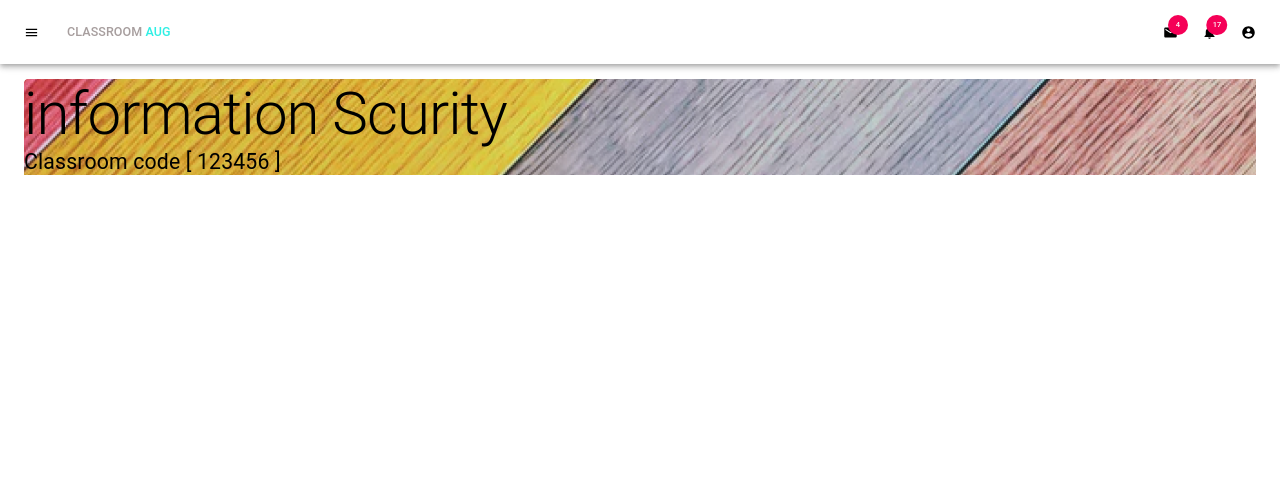
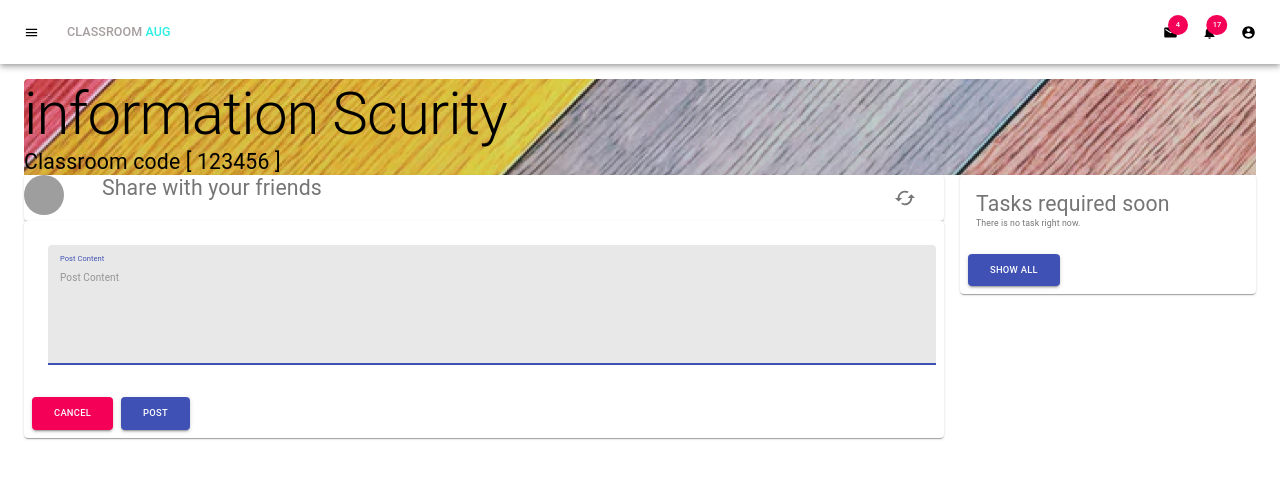
Before and after one commit to ElassouliDev/graduate-project-react, a React (Create React App) app: page /test in a window 1280 px wide. Shown: the top 478 px of the page. Built offline with nearby package versions, Linux system fonts and the light colour scheme; no server answers; grey boxes are pictures that could not be loaded.

Commit message:
add commit form and layout to classroom

```diff
--- a/src/app/pages/courses-dashboard-page/participation/participation.js
+++ b/src/app/pages/courses-dashboard-page/participation/participation.js
@@ -3,77 +3,46 @@ import { useParams } from "react-router-dom";
 import React, { useEffect, useState } from "react";
 import getConfig from "../../../config";
 import axios from "axios";
-import Container from "@material-ui/core/Container";
 import Grid from "@material-ui/core/Grid";
-import ClassCard from "../../../../shared/components/class-card";
-import { CardMedia } from '@material-ui/core';
-import { Card } from "@material-ui/core";
+import CardTask from "../../../../shared/components/task-card";
+import CreateParticipationCard from "../../../../shared/components/Participation/CreateParticipationCard";
+import CustomClassroomLayout from "../../../../shared/components/custom-classroom-layout";
+
 
 const useStyles = makeStyles(theme => ({
   root: {
-        flexGrow: 1,
-    },
+    flexGrow: 1
+  }
 }));
 export default function BlogPost() {
   let { slug } = useParams();
   const [data, setData] = useState({ post: {} });
   const classes = useStyles();
-const styles = {
-  card: {
-    margin: "120px auto 50px",
-    maxWidth: 345,
-    overflow: "visible"
-  },
-  media: {
-    margin: "-70px auto 0",
-    width: "80%",
-    height: 140,
-    borderRadius: "4px",
-    boxShadow: "0 10px 20px rgba(0, 0, 0, 0.19), 0 6px 6px rgba(0, 0, 0, 0.23)",
-    position: "relative",
-    zIndex: 1000
-  }
-};
-    useEffect(
-        () => {
+
+  useEffect(() => {
     async function fetchData() {
       // You can await here
-                console.log(getConfig().apiUrl, 'sdsdsdsd')
-                const result = await axios(
-                    `${getConfig().apiUrl}/post/${slug}`
-                );
+      console.log(getConfig().apiUrl, "sdsdsdsd");
+      const result = await axios(`${getConfig().apiUrl}/post/${slug}`);
       setData(result.data);
     }
     fetchData();
   });
+
   return (
     <div>
+      <CustomClassroomLayout>
+        <Grid container className={[classes.root, "pt-12"]} spacing={2}>
+          <Grid item xs={12} sm={8} md={9}>
+            <CreateParticipationCard />
 
+          </Grid>
 
-            <Container style={{ paddingTop: '7.5rem'}}>
-
-                <Card>
-                <CardMedia
-                   className={classes.media}
-                    image="/static/images/cards/paella.jpg"
-                    title="Paella dish"
-                    />
-                </Card>
-                 <Grid container className={classes.root} spacing={2}>
-                    <Grid item xs={6} sm={3}>
-                        <ClassCard />
-                    </Grid>
-                    <Grid item xs={6} sm={3}>
-                        <ClassCard />
-                    </Grid>
-                    <Grid item xs={6} sm={3}>
-                        <ClassCard />
-                    </Grid>
-                    <Grid item xs={6} sm={3}>
-                        <ClassCard />
+          <Grid item xs={12} sm={4} md={3}>
+            <CardTask link={"#data"} />
           </Grid>
         </Grid>
-            </Container>
+      </CustomClassroomLayout>
     </div>
   );
 }
--- a/src/app/pages/courses-dashboard-page/participation/test.js
+++ b/src/app/pages/courses-dashboard-page/participation/test.js
@@ -3,62 +3,46 @@ import { useParams } from "react-router-dom";
 import React, { useEffect, useState } from "react";
 import getConfig from "../../../config";
 import axios from "axios";
-import Container from "@material-ui/core/Container";
 import Grid from "@material-ui/core/Grid";
-import ClassCard from "../../../../shared/components/class-card";
-import { Typography } from '@material-ui/core';
-import { CardMedia } from '@material-ui/core';
-import { Card } from "@material-ui/core";
-import ClassRoomHeader from "../../../../shared/components/classroom_header";
-import { Title } from '@material-ui/icons';
+import CardTask from "../../../../shared/components/task-card";
+import CreateParticipationCard from "../../../../shared/components/Participation/CreateParticipationCard";
+import CustomClassroomLayout from "../../../../shared/components/custom-classroom-layout";
+
 
 const useStyles = makeStyles(theme => ({
   root: {
-        flexGrow: 1,
-    },
+    flexGrow: 1
+  }
 }));
 export default function BlogPost() {
   let { slug } = useParams();
   const [data, setData] = useState({ post: {} });
   const classes = useStyles();
-const styles = {
-  card: {
-    margin: "120px auto 50px",
-    maxWidth: 345,
-    overflow: "visible"
-  },
-  media: {
-    margin: "-70px auto 0",
-    width: "80%",
-    height: 140,
-    borderRadius: "4px",
-    boxShadow: "0 10px 20px rgba(0, 0, 0, 0.19), 0 6px 6px rgba(0, 0, 0, 0.23)",
-    position: "relative",
-    zIndex: 1000
-  }
-};
-    useEffect(
-        () => {
+
+  useEffect(() => {
     async function fetchData() {
       // You can await here
-                console.log(getConfig().apiUrl, 'sdsdsdsd')
-                const result = await axios(
-                    `${getConfig().apiUrl}/post/${slug}`
-                );
+      console.log(getConfig().apiUrl, "sdsdsdsd");
+      const result = await axios(`${getConfig().apiUrl}/post/${slug}`);
       setData(result.data);
     }
     fetchData();
   });
+
   return (
     <div>
+      <CustomClassroomLayout>
+        <Grid container className={[classes.root, "pt-12"]} spacing={2}>
+          <Grid item xs={12} sm={8} md={9}>
+            <CreateParticipationCard />
 
-            <Container  style={{ paddingTop: '1.5rem'}}>
-            <ClassRoomHeader Title="information Scurity"
-                             code="123456"
-                              image="./assets/images/backgrounds/header_classroom_default.png"/>
+          </Grid>
 
-
-            </Container>
+          <Grid item xs={12} sm={4} md={3}>
+            <CardTask link={"#data"} />
+          </Grid>
+        </Grid>
+      </CustomClassroomLayout>
     </div>
   );
 }
--- /dev/null
+++ b/src/shared/components/Participation/CreateParticipationCard/index.js
@@ -0,0 +1,51 @@
+import { Typography } from "@material-ui/core";
+import { Card } from "@material-ui/core";
+import { makeStyles } from "@material-ui/core";
+import React from "react";
+import CreateParticipationForm from '../CreateParticipationForm';
+import { Cached } from '@material-ui/icons';
+import { IconButton } from '@material-ui/core';
+import { Avatar } from "@material-ui/core";
+import { Grid } from "@material-ui/core";
+const useStyles = makeStyles(theme => ({
+  root: {
+    flexGrow: 1
+  }
+}));
+const CreateParticipationCard = (props) => {
+  const classes = useStyles();
+
+  return (
+    <>
+    <Card className={[classes.root, "px-10 p-5"]}>
+      <Grid container className={[classes.root]} spacing={2}>
+        <Grid item md={1}>
+          <Avatar src="/user/user.jpg" />
+        </Grid>
+
+        <Grid item md={10}>
+          <Typography
+            variant="h4"
+            className={"leading-10 pt-3 "}
+            color="textSecondary"
+            component="h4"
+          >
+            Share with your friends
+          </Typography>
+        </Grid>
+
+        <Grid item md={1}>
+          <IconButton>
+              <Cached  fontSize="large" />
+          </IconButton>
+        </Grid>
+
+      </Grid>
+    </Card>
+    <CreateParticipationForm />
+
+    </>
+  );
+};
+
+export default CreateParticipationCard;
--- /dev/null
+++ b/src/shared/components/Participation/CreateParticipationForm/index.js
@@ -0,0 +1,68 @@
+import { Card } from "@material-ui/core";
+import { makeStyles } from "@material-ui/core";
+import React, { Component } from "react";
+import { TextField } from "@material-ui/core";
+import { Button } from "@material-ui/core";
+import { CardContent } from "@material-ui/core";
+import { CardActions } from "@material-ui/core";
+import { CardActionArea } from "@material-ui/core";
+const useStyles = makeStyles(theme => ({
+  root: {
+    flexGrow: 1
+    }
+}));
+const CreateParticipationForm =(props) => {
+
+    const classes = useStyles();
+
+    return (
+      <>
+        <Card className={classes.root} className='my-10'>
+        <CardContent className='mr-5'>
+              <TextField
+                id="filled-full-width"
+                label="Post Content"
+                style={{ margin: 8 ,  }}
+                placeholder="Post Content"
+                helperText=""
+                fullWidth
+                margin="normal"
+                InputLabelProps={{
+                  shrink: true
+                }}
+                variant="filled"
+                multiline
+                rows="7"
+                autoFocus
+              />
+            </CardContent>
+          <CardActionArea>
+
+          </CardActionArea>
+          <CardActions className="m-5 mt-0 float-right">
+          <Button
+              size="large"
+              variant="contained"
+              color="secondary"
+
+            >
+              Cancel
+            </Button>
+          <Button
+              size="large"
+              variant="contained"
+              color="primary"
+            >
+              Post
+            </Button>
+
+          </CardActions>
+        </Card>
+
+      </>
+    );
+
+
+}
+
+export default CreateParticipationForm;
--- /dev/null
+++ b/src/shared/components/custom-classroom-layout/index.js
@@ -0,0 +1,20 @@
+import React from "react";
+import ClassRoomHeader from '../classroom_header';
+import { Container } from '@material-ui/core';
+
+const CustomClassroomLayout = (props) => {
+  return (
+    <Container style={{ paddingTop: "1.5rem" }}>
+      <ClassRoomHeader
+        Title="information Scurity"
+        code="123456"
+        image="./assets/images/backgrounds/header_classroom_default.png"
+      />
+
+      {props.children}
+
+    </Container>
+  );
+};
+
+export default CustomClassroomLayout;
--- /dev/null
+++ b/src/shared/components/task-card/index.js
@@ -0,0 +1,43 @@
+import { Button } from "@material-ui/core";
+import { Typography } from "@material-ui/core";
+import { CardContent } from "@material-ui/core";
+import { CardActionArea } from "@material-ui/core";
+import { Card } from "@material-ui/core";
+import { makeStyles } from "@material-ui/core";
+import React from "react";
+import { CardActions } from "@material-ui/core";
+const useStyles = makeStyles(theme => ({
+  root: {
+    flexGrow: 1
+  }
+}));
+const CardTask = props => {
+  const classes = useStyles();
+
+  return (
+    <Card className={classes.root}>
+      <CardActionArea>
+        <CardContent>
+          <Typography variant="h4" color="textSecondary" component="h4">
+            Tasks required soon
+          </Typography>
+          <Typography variant="body2" color="textSecondary" component="p">
+            There is no task right now.
+          </Typography>
+        </CardContent>
+      </CardActionArea>
+      <CardActions className="m-5 mt-20 float-right">
+        <Button
+          size="large"
+          variant="contained"
+          color="primary"
+          href={props.link ? props.link : "#"}
+        >
+          Show All
+        </Button>
+      </CardActions>
+    </Card>
+  );
+};
+
+export default CardTask;
```
Also changed, not shown: src/shared/components/classroom_header/index.js (+19 -21 lines), public/assets/images/user/user.png (added). Lines whose indentation alone changed are shown as unchanged.
